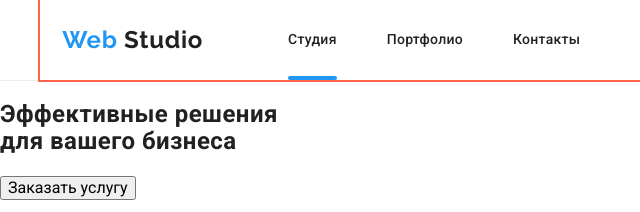
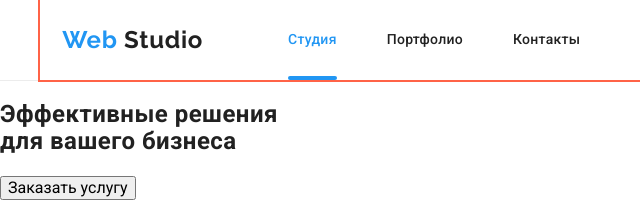
Before and after one commit to AnnaSimolchuk/goit-markup-hw-08, a plain HTML site: page index.html in a window 1280 px wide. Shown: the top 212 px of the page, 0-640 px from the left. Drawn offline with nearby package versions, Linux system fonts and the light colour scheme.

Commit message:
фиксит цвет текущей ссылки

```diff
--- a/sass/components/page-header/_site-nav.scss
+++ b/sass/components/page-header/_site-nav.scss
@@ -100,7 +100,7 @@
 }
 
 .current {
-  color: $accent;
+  color: $accent !important;
 
   &::after {
     content: '';
```
Also changed, not shown: css/main.css, css/main.min.css, css/portfolio.css, css/portfolio.min.css, 4 other files.
